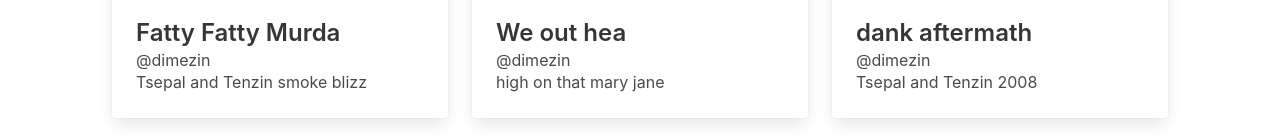
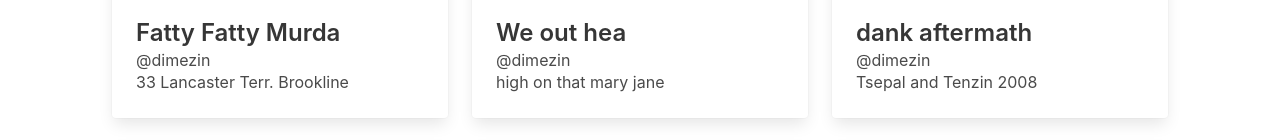
Before and after one commit to tencho992/react-practice-cards, a React (Create React App) app: page / in a window 1280 px wide. Shown: the part 473-613 px from the top of the page. Built offline with nearby package versions, Linux system fonts and the light colour scheme.

Commit message:
caption update

```diff
--- a/src/App.js
+++ b/src/App.js
@@ -30,7 +30,7 @@ function App() {
                                 name= 'Fatty Fatty Murda'
                                 handle= '@dimezin'
                                 image= {image3}
-                                description = 'Tsepal and Tenzin smoke blizz'
+                                description = '33 Lancaster Terr. Brookline'
                                 />
                         </div>
                         <div className = 'column is-4'>
```
